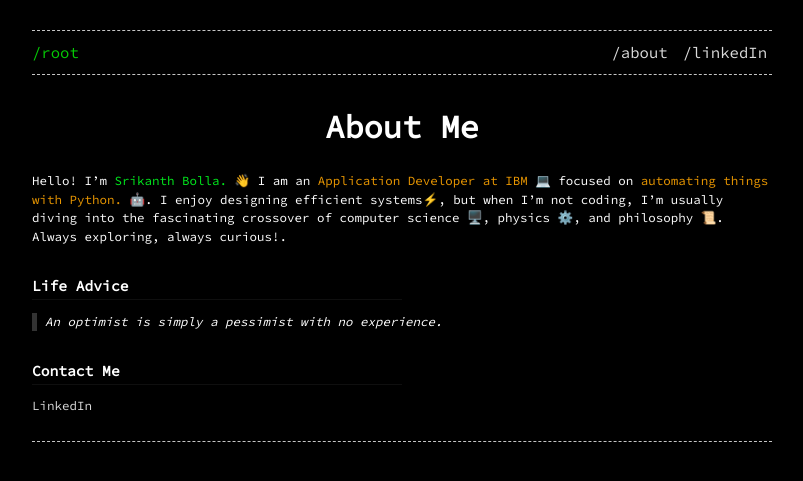
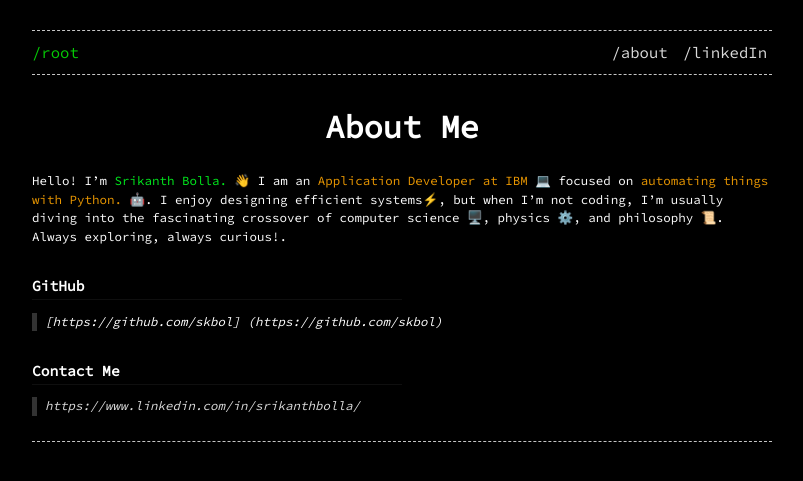
Before and after one commit to skbol/skbol.github.io, a Jekyll site: the page built from about.md, in a window 1280 px wide. Shown: the top 481 px of the page, without its empty margins (238-1041 px from the left). Built offline with Jekyll 4.4.1, drawn with Linux system fonts in a browser that asks for light colours.

Commit message:
change about page

```diff
--- a/about.md
+++ b/about.md
@@ -14,8 +14,8 @@ Always exploring, always curious!.
 <!-- {% include linkedinBadge.html %} -->
 
 
-### Life Advice
-> An optimist is simply a pessimist with no experience.
+### GitHub
+> [https://github.com/skbol] (https://github.com/skbol)
 
 ### Contact Me
-[LinkedIn](https://www.linkedin.com/in/srikanthbolla/)
+> [https://www.linkedin.com/in/srikanthbolla/](https://www.linkedin.com/in/srikanthbolla/)
```
